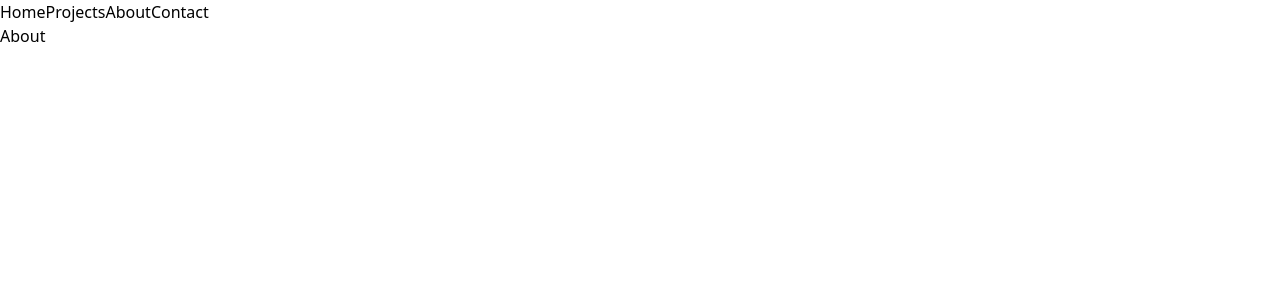
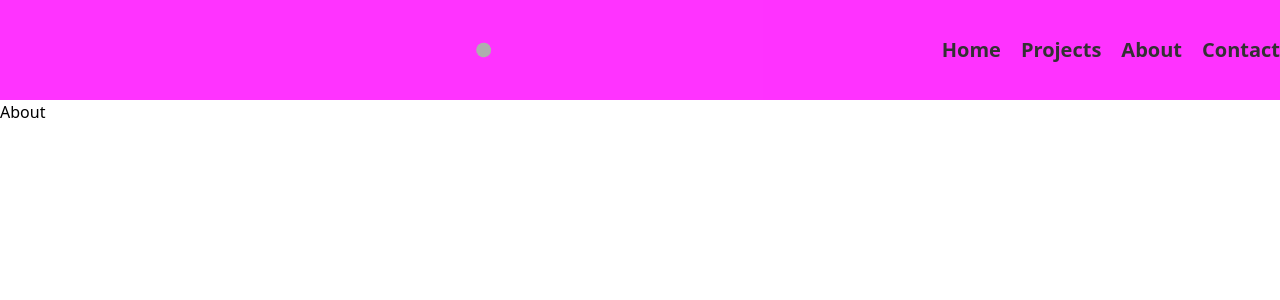
Before and after one commit to adrimihailescu/next-3f-test, a Next.js app: page /about in a window 1280 px wide. Shown: the top 300 px of the page. Built offline with nearby package versions, Linux system fonts and the light colour scheme.

Commit message:
add navbar background

```diff
--- a/app/page.jsx
+++ b/app/page.jsx
@@ -1,6 +1,5 @@
 'use client'
 
-import Contact from '@/contact/page'
 import Text from '@/components/texts/Text'
 import { Sky } from '@react-three/drei'
 import dynamic from 'next/dynamic'
@@ -9,18 +8,18 @@ import styles from './page.module.css'
 const Logo = dynamic(() => import('@/components/canvas/Examples').then((mod) => mod.Logo), { ssr: false })
 const View = dynamic(() => import('@/components/canvas/View').then((mod) => mod.View), {
   ssr: false,
-  loading: () => (
-    <div className='flex h-96 w-full flex-col items-center justify-center'>
-      <svg className='-ml-1 mr-3 h-5 w-5 animate-spin text-black' fill='none' viewBox='0 0 24 24'>
-        <circle className='opacity-25' cx='12' cy='12' r='10' stroke='currentColor' strokeWidth='4' />
-        <path
-          className='opacity-75'
-          fill='currentColor'
-          d='M4 12a8 8 0 0 1 8-8V0C5.373 0 0 5.373 0 12h4zm2 5.291A7.962 7.962 0 0 1 4 12H0c0 3.042 1.135 5.824 3 7.938l3-2.647z'
-        />
-      </svg>
-    </div>
-  ),
+  // loading: () => (
+  //   <div className='flex h-96 w-full flex-col items-center justify-center'>
+  //     <svg className='-ml-1 mr-3 h-5 w-5 animate-spin text-black' fill='none' viewBox='0 0 24 24'>
+  //       <circle className='opacity-25' cx='12' cy='12' r='10' stroke='currentColor' strokeWidth='4' />
+  //       <path
+  //         className='opacity-75'
+  //         fill='currentColor'
+  //         d='M4 12a8 8 0 0 1 8-8V0C5.373 0 0 5.373 0 12h4zm2 5.291A7.962 7.962 0 0 1 4 12H0c0 3.042 1.135 5.824 3 7.938l3-2.647z'
+  //       />
+  //     </svg>
+  //   </div>
+  // ),
 })
 const Common = dynamic(() => import('@/components/canvas/View').then((mod) => mod.Common), { ssr: false })
 
@@ -38,18 +37,11 @@ export default function Page() {
           <h2 className={styles.h2Class}>Some H2 text here</h2>
         </div>
       </div>
-      <View orbit className='relative h-full  sm:h-60 sm:w-full'>
+      <View orbit className='relative h-full  sm:h-96 sm:w-full'>
         <Suspense fallback={null}>
           <Text />
         </Suspense>
       </View>
-      {/* <View className='relative h-full  sm:h-60 sm:w-full'> */}
-      {/* <Suspense fallback={null}> */}
-      <Contact />
-      {/* <Sky /> */}
-      {/* <Common color={'#000000'} /> */}
-      {/* </Suspense>
-      </View> */}
     </>
   )
 }
--- a/src/components/navbar/Navbar.jsx
+++ b/src/components/navbar/Navbar.jsx
@@ -1,5 +1,31 @@
+'use client'
+
+import dynamic from 'next/dynamic'
+import { Suspense } from 'react'
+
 import Link from 'next/link'
 import React from 'react'
+import styles from './page.module.css'
+
+const Logo = dynamic(() => import('@/components/canvas/Examples').then((mod) => mod.Logo), { ssr: false })
+
+const View = dynamic(() => import('@/components/canvas/View').then((mod) => mod.View), {
+  ssr: false,
+  // loading: () => (
+  //   <div className='flex h-96 w-full flex-col items-center justify-center'>
+  //     <svg className='-ml-1 mr-3 h-5 w-5 animate-spin text-black' fill='none' viewBox='0 0 24 24'>
+  //       <circle className='opacity-25' cx='12' cy='12' r='10' stroke='currentColor' strokeWidth='4' />
+  //       <path
+  //         className='opacity-75'
+  //         fill='currentColor'
+  //         d='M4 12a8 8 0 0 1 8-8V0C5.373 0 0 5.373 0 12h4zm2 5.291A7.962 7.962 0 0 1 4 12H0c0 3.042 1.135 5.824 3 7.938l3-2.647z'
+  //       />
+  //     </svg>
+  // </div>
+  // ),
+})
+
+const Common = dynamic(() => import('@/components/canvas/View').then((mod) => mod.Common), { ssr: false })
 
 const links = [
   {
@@ -26,12 +52,22 @@ const links = [
 
 const Navbar = () => {
   return (
-    <div>
-      {links.map((link) => (
-        <Link key={link.id} href={link.url}>
-          {link.title}
-        </Link>
-      ))}
+    <div className={styles.container}>
+      <div className={styles.logo}>
+        <View className='flex h-96 w-full flex-col items-center justify-center'>
+          <Suspense fallback={null}>
+            <Logo route='/blob' scale={1} position={[1, 0, 0]} />
+            {/* <Common color={'red'} /> */}
+          </Suspense>
+        </View>
+      </div>
+      <div className={styles.links}>
+        {links.map((link) => (
+          <Link key={link.id} href={link.url} className={styles.link}>
+            {link.title}
+          </Link>
+        ))}
+      </div>
     </div>
   )
 }
--- /dev/null
+++ b/src/components/navbar/page.module.css
@@ -0,0 +1,30 @@
+.container {
+  display: flex;
+  height: 100px;
+  width: 100%;
+  justify-content: space-between;
+  align-items: center;
+  background-color: magenta;
+  opacity: 0.8;
+}
+
+.links {
+  display: flex;
+  align-items: center;
+  gap: 20px;
+}
+
+.link {
+  font-size: 20px;
+  color: black;
+  font-weight: bold;
+}
+
+.logo {
+  display: flex;
+  flex-direction: column;
+  align-items: center;
+  justify-content: center;
+  width: 100%;
+  height: 100px;
+}
```
